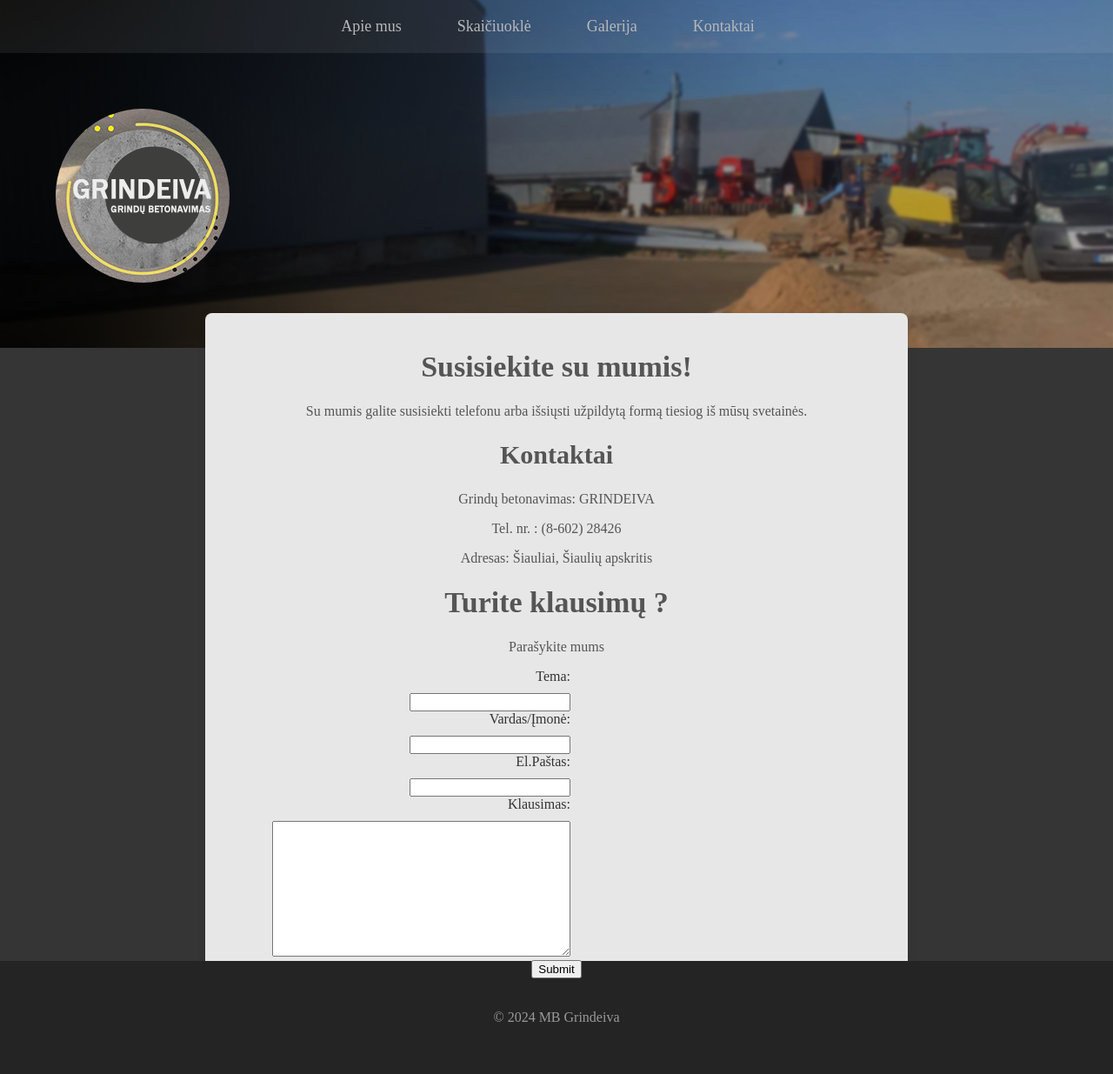
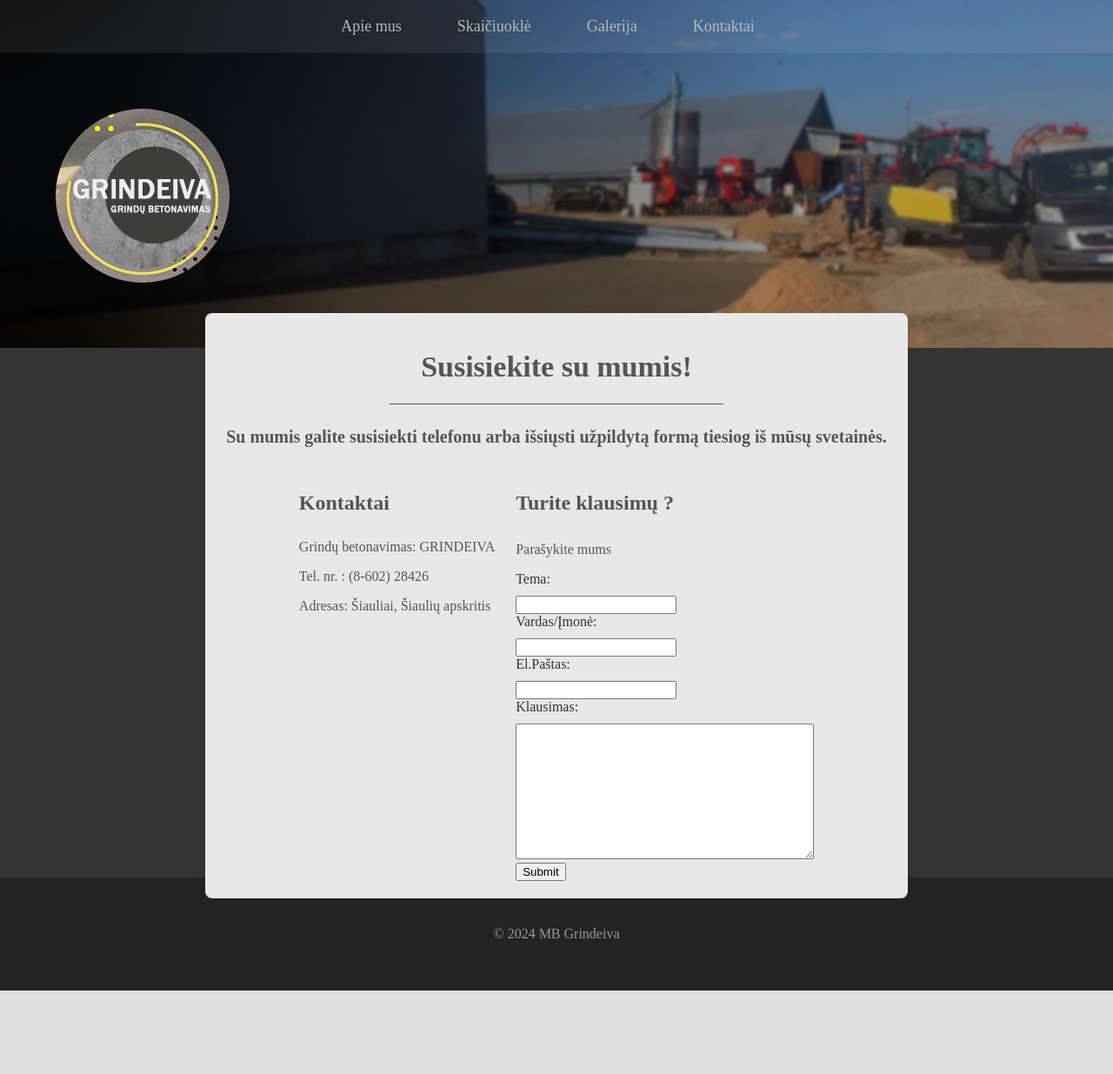
Before and after one commit to RenaldasZ/grindeiva, a Django app: page /contacts/ in a window 1280 px wide. Shown: the whole page at 87% size. After the commit the page ends 1139 px from the top, so only its background shows below. Run offline with Django 5.2, Linux system fonts and the light colour scheme.

Commit message:
FRONTEND: style modifications for main container

```diff
--- a/main/webapp/static/webapp/css/mobile.css
+++ b/main/webapp/static/webapp/css/mobile.css
@@ -18,6 +18,6 @@
         width: 100%;
     }
     .content-section {
-        max-width: 100%;
+        width: 100%;
     }
 }
--- a/main/webapp/static/webapp/css/style.css
+++ b/main/webapp/static/webapp/css/style.css
@@ -64,7 +64,7 @@ nav a:hover {
 }
 
 .content-section {
-    max-width: 60%;
+    width: 60%;
     margin: -5vh auto;
     padding: 20px;
     background-color: #e7e7e7;
@@ -124,6 +124,11 @@ nav a:hover {
     text-align: left;
     padding-left: 5vw;
     padding-right: 5vw;
+}
+
+.contact-container {
+    display: flex;
+    justify-content: space-evenly;
 }
 
 /* Additional styling for the embedded video if necessary */
@@ -201,11 +206,6 @@ input[type="range"] {
     margin: 0;
 }
 
-.contact-form {
-    text-align: right;
-    max-width: 50vh;
-}
-
 /* END CALCULATOR */
 input[type="text"],
 input[type="email"],
--- a/main/webapp/templates/webapp/contacts.html
+++ b/main/webapp/templates/webapp/contacts.html
@@ -1,22 +1,24 @@
 {% extends "base.html" %}
 
 {% block content %}
+<div class="parent-container">
     <div class="content-section">
         <h1>Susisiekite su mumis!</h1>
-    <p>Su mumis galite susisiekti telefonu arba išsiųsti užpildytą formą tiesiog iš mūsų svetainės.</p>
-    <div class="container">
+        <hr>
+        <h4>Su mumis galite susisiekti telefonu arba išsiųsti užpildytą formą tiesiog iš mūsų svetainės.</h4>
+        <div class="main-container">
+            <div class="contact-container">
                 <div>
-            <h2>Kontaktai</h2>
+                    <h3>Kontaktai</h3>
                     <p>Grindų betonavimas: GRINDEIVA</p>
                     <p>Tel. nr. : (8-602) 28426</p>
                     <p>Adresas: Šiauliai, Šiaulių apskritis</p>
                 </div>
+                <div>
                     <form method="POST" action="">
                         {% csrf_token %}
-            <div>
-                <h1>Turite klausimų ?</h1>
+                        <h3>Turite klausimų ?</h3>
                         <p>Parašykite mums</p>
-                <div class="contact-form">
                             <div class="row">
                                 <div class="col">
                                     <label for="{{ form.subject.id_for_label }}">Tema:</label>
@@ -35,10 +37,11 @@
                                     {{ form.question }}
                                 </div>
                             </div>
-                </div>
                         <input type="submit" value="Submit">
-            </div>
                     </form>
                 </div>
             </div>
+        </div>
+    </div>
+</div>
 {% endblock content %}
```
Also changed, not shown: main/webapp/templates/webapp/calculator.html (+9 -1 lines), main/webapp/templates/webapp/galery.html (+10 -1 lines). Lines whose indentation alone changed are shown as unchanged.
